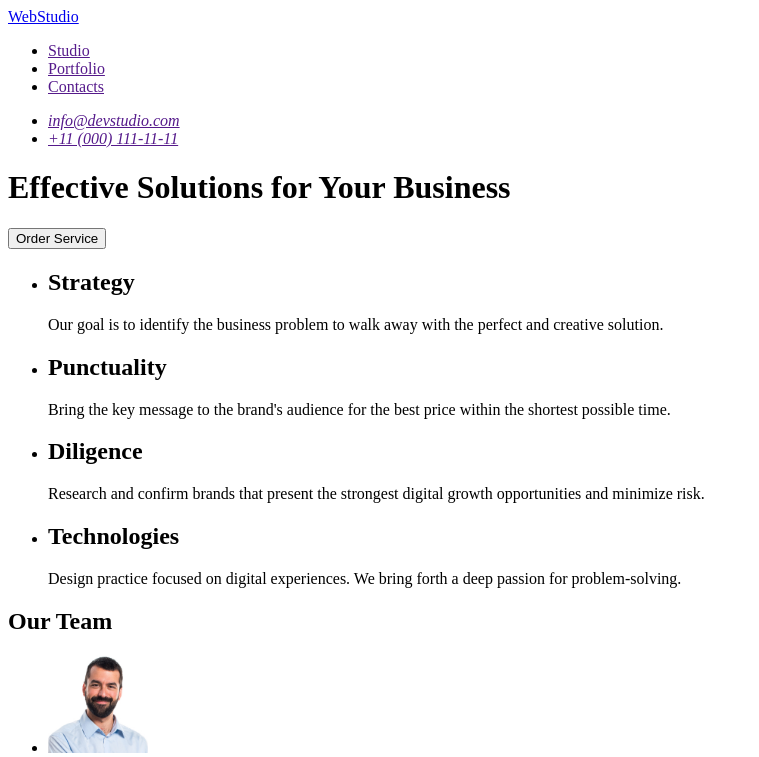
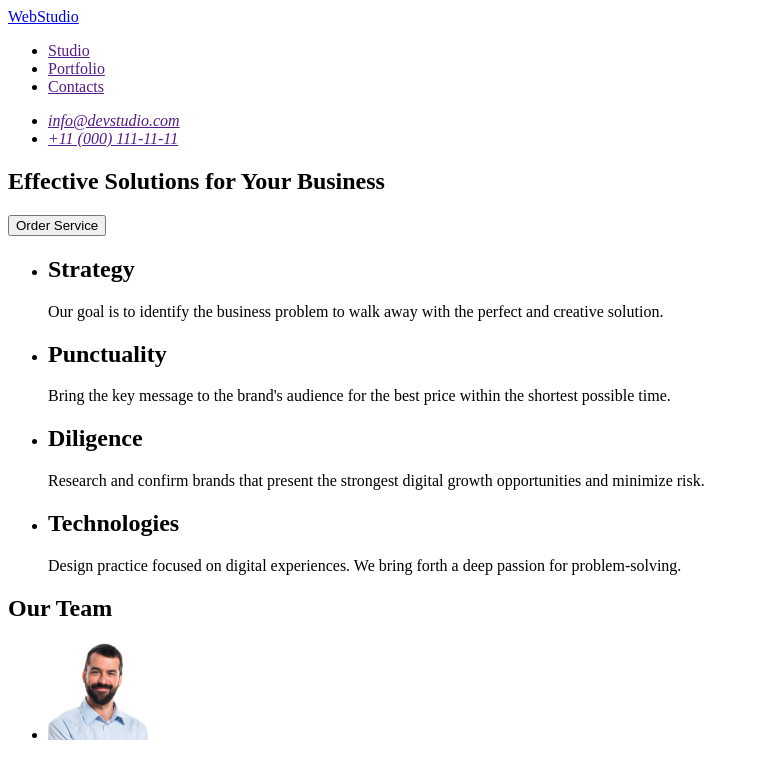
Before and after one commit to GenchikS/goit-markup-hw-01, a plain HTML site: page index.html in a window 1280 px wide. Shown: the top 757 px of the page, without its empty margins (0-759 px from the left). Drawn offline with Linux system fonts and the light colour scheme.

Commit message:
new text 19:15

```diff
--- a/index.html
+++ b/index.html
@@ -8,12 +8,12 @@
 </head>
 <body>
     <header>
+        <a href="./index.html">WebStudio</a>
         <nav>
-            <a href="./index.html">WebStudio</a>
             <ul>
                 <li><a href=""> Studio</a></li>
-                <li><a href="">Portfolio</a> </li>
-                <li><a href="">Contacts</a> </li>
+                <li><a href="">Portfolio</a></li>
+                <li><a href="">Contacts</a></li>
             </ul>
         </nav>
         <address>
@@ -25,10 +25,13 @@
     </header>
     <main>
 
-        <h1>Effective Solutions for Your Business</h1>
-        <button>Order Service</button>
+        <!-- section 1 -->
         <section>
-
+            <h1>Effective Solutions for Your Business</h1>
+            <button>Order Service</button>
+        </section>
+        <!-- section 2 -->
+        <section>
             <ul>
                 <li>
                     <h2>Strategy</h2>
@@ -48,6 +51,7 @@
                 </li>
             </ul>
         </section>
+        <!-- section 3 -->
         <section>
             <h2>Our Team</h2>
             <ul>
```
